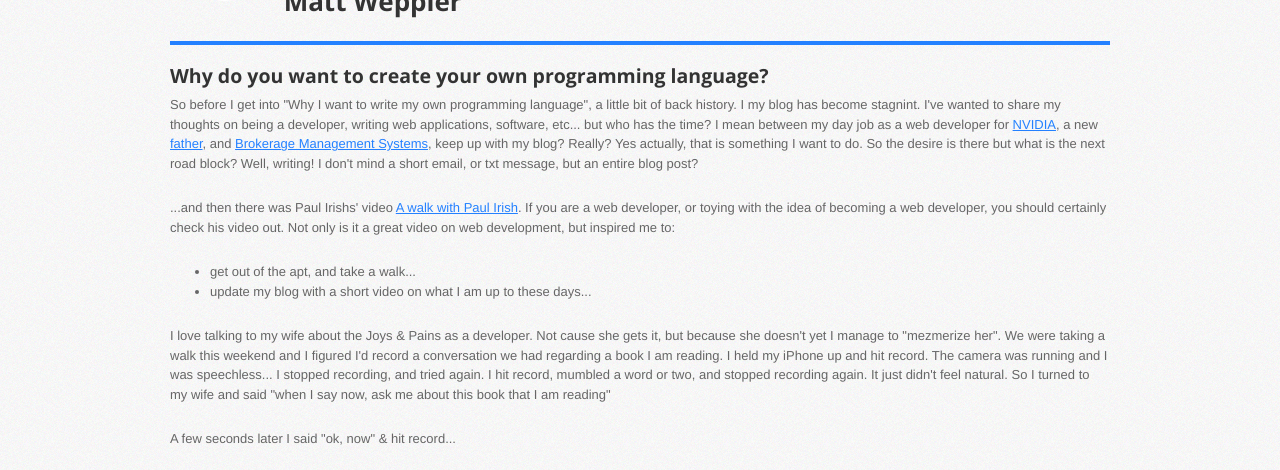
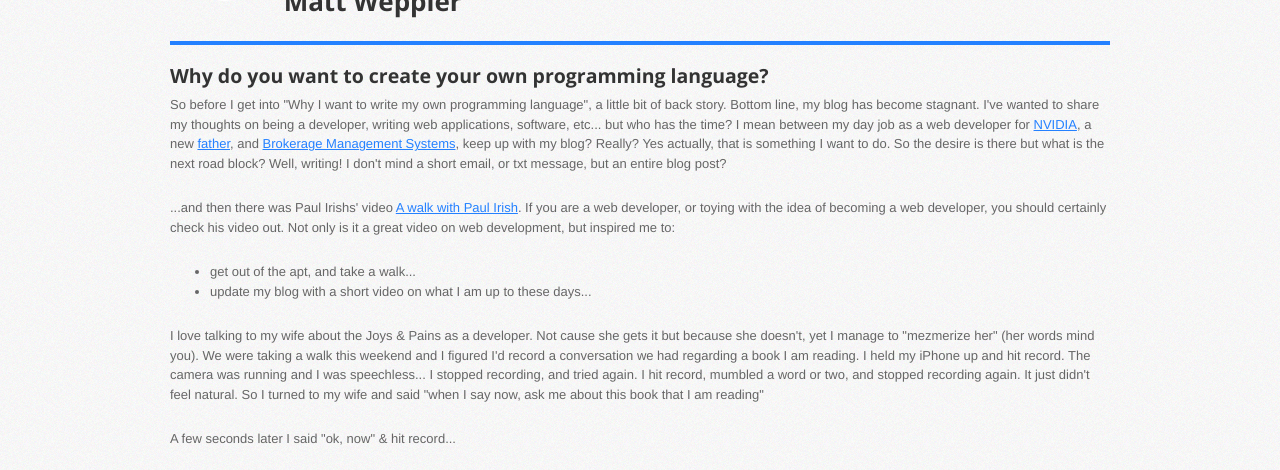
Before and after one commit to mweppler/mweppler.github.com, a Jekyll site: the page built from _posts/2013-03-02-createyourproglang.html, in a window 1280 px wide and 900 px high, cut to the strip 222-692 px from the top of the window. Built offline with Jekyll 4.4.1, drawn with Linux system fonts in a browser that asks for light colours; nearby versions of some CDN libraries; comment, search, counter and statistics services are not loaded.

Commit message:
fixed some typos

```diff
--- a/_posts/2013-03-02-createyourproglang.html
+++ b/_posts/2013-03-02-createyourproglang.html
@@ -4,7 +4,7 @@ layout: post
 <h2 class="entry-title">Why do you want to create your own programming language?</h2>
 <div class="entry-content">
   <p>
-  So before I get into "Why I want to write my own programming language", a little bit of back history. I my blog has become stagnint. I've wanted to share my thoughts on being a developer, writing web applications, software, etc... but who has the time? I mean between my day job as a web developer for <a href="http://www.nvidia.com/" target="_blank">NVIDIA</a>, a new <a href="http://www.youtube.com/watch?v=wVk0Gm2Mes8&feature=share&list=UUS1VsyCEa1XwwB7_0MuyfEQ" target="_blank">father</a>, and <a href="https://github.com/brokerage-management-systems" target="_blank">Brokerage Management Systems</a>, keep up with my blog? Really? Yes actually, that is something I want to do. So the desire is there but what is the next road block? Well, writing! I don't mind a short email, or txt message, but an entire blog post?
+  So before I get into "Why I want to write my own programming language", a little bit of back story. Bottom line, my blog has become stagnant. I've wanted to share my thoughts on being a developer, writing web applications, software, etc... but who has the time? I mean between my day job as a web developer for <a href="http://www.nvidia.com/" target="_blank">NVIDIA</a>, a new <a href="http://www.youtube.com/watch?v=wVk0Gm2Mes8&feature=share&list=UUS1VsyCEa1XwwB7_0MuyfEQ" target="_blank">father</a>, and <a href="https://github.com/brokerage-management-systems" target="_blank">Brokerage Management Systems</a>, keep up with my blog? Really? Yes actually, that is something I want to do. So the desire is there but what is the next road block? Well, writing! I don't mind a short email, or txt message, but an entire blog post?
   </p>
   <p>
     ...and then there was Paul Irishs' video <a href="http://youtu.be/y3I9guuJJ_Q" target="_blank">A walk with Paul Irish</a>. If you are a web developer, or toying with the idea of becoming a web developer, you should certainly check his video out. Not only is it a great video on web development, but inspired me to:
@@ -14,7 +14,7 @@ layout: post
     </ul>
   </p>
   <p>
-    I love talking to my wife about the Joys &amp; Pains as a developer. Not cause she gets it, but because she doesn't yet I manage to "mezmerize her". We were taking a walk this weekend and I figured I'd record a conversation we had regarding a book I am reading. I held my iPhone up and hit record. The camera was running and I was speechless... I stopped recording, and tried again. I hit record, mumbled a word or two, and stopped recording again. It just didn't feel natural. So I turned to my wife and said "when I say now, ask me about this book that I am reading"
+    I love talking to my wife about the Joys &amp; Pains as a developer. Not cause she gets it but because she doesn't, yet I manage to "mezmerize her" (her words mind you). We were taking a walk this weekend and I figured I'd record a conversation we had regarding a book I am reading. I held my iPhone up and hit record. The camera was running and I was speechless... I stopped recording, and tried again. I hit record, mumbled a word or two, and stopped recording again. It just didn't feel natural. So I turned to my wife and said "when I say now, ask me about this book that I am reading"
   </p>
   <p>
     A few seconds later I said "ok, now" &amp; hit record...
```
